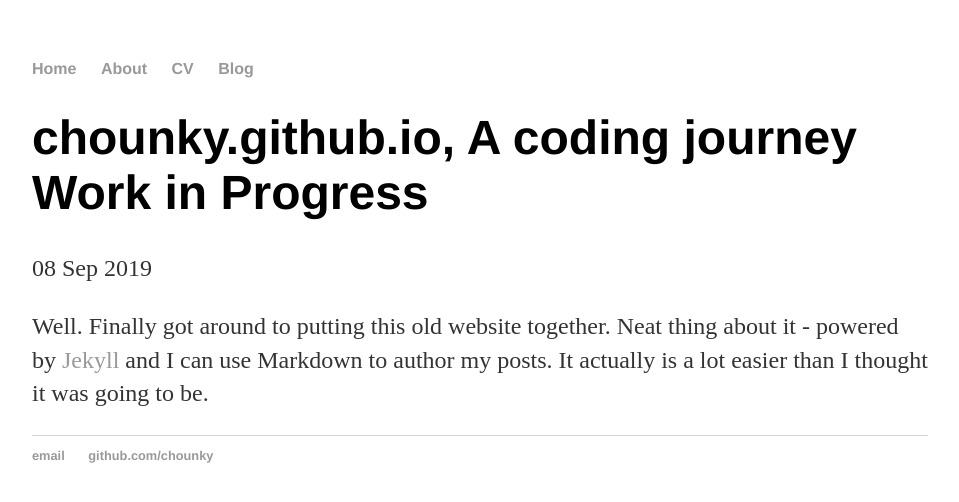
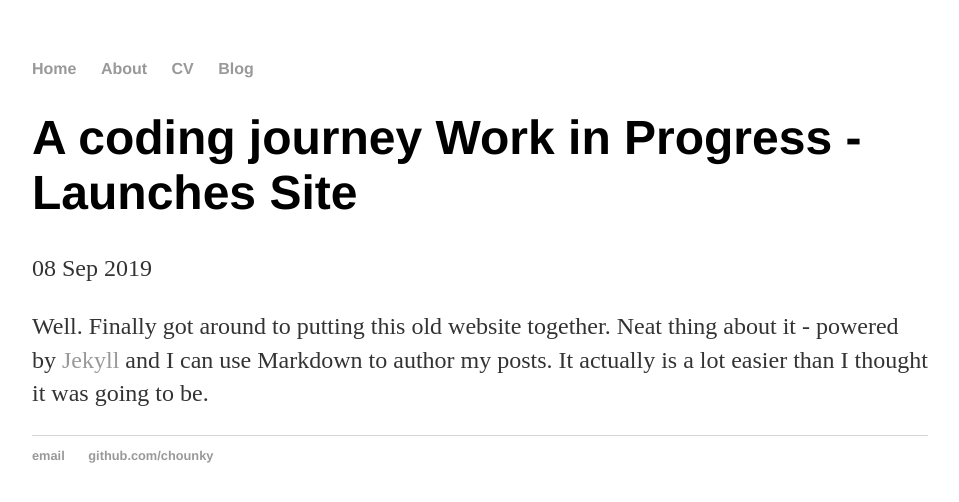
Before and after one commit to Chounky/chounky.github.io, a Jekyll site: the page built from _posts/2019-09-08-Ann-Chou-site-launched.md, in a window 1280 px wide. Shown: the top 502 px of the page, without its empty margins (160-1119 px from the left). Built offline with Jekyll 4.4.1, drawn with Linux system fonts in a browser that asks for light colours.

Commit message:
Update 2019-09-08-Ann-Chou-site-launched.md

```diff
--- a/_posts/2019-09-08-Ann-Chou-site-launched.md
+++ b/_posts/2019-09-08-Ann-Chou-site-launched.md
@@ -1,6 +1,6 @@
 ---
 layout: post
-title: "chounky.github.io, A coding journey Work in Progress"
+title: "A coding journey Work in Progress - Launches Site"
 date: 2019-09-08
 ---
 
```
